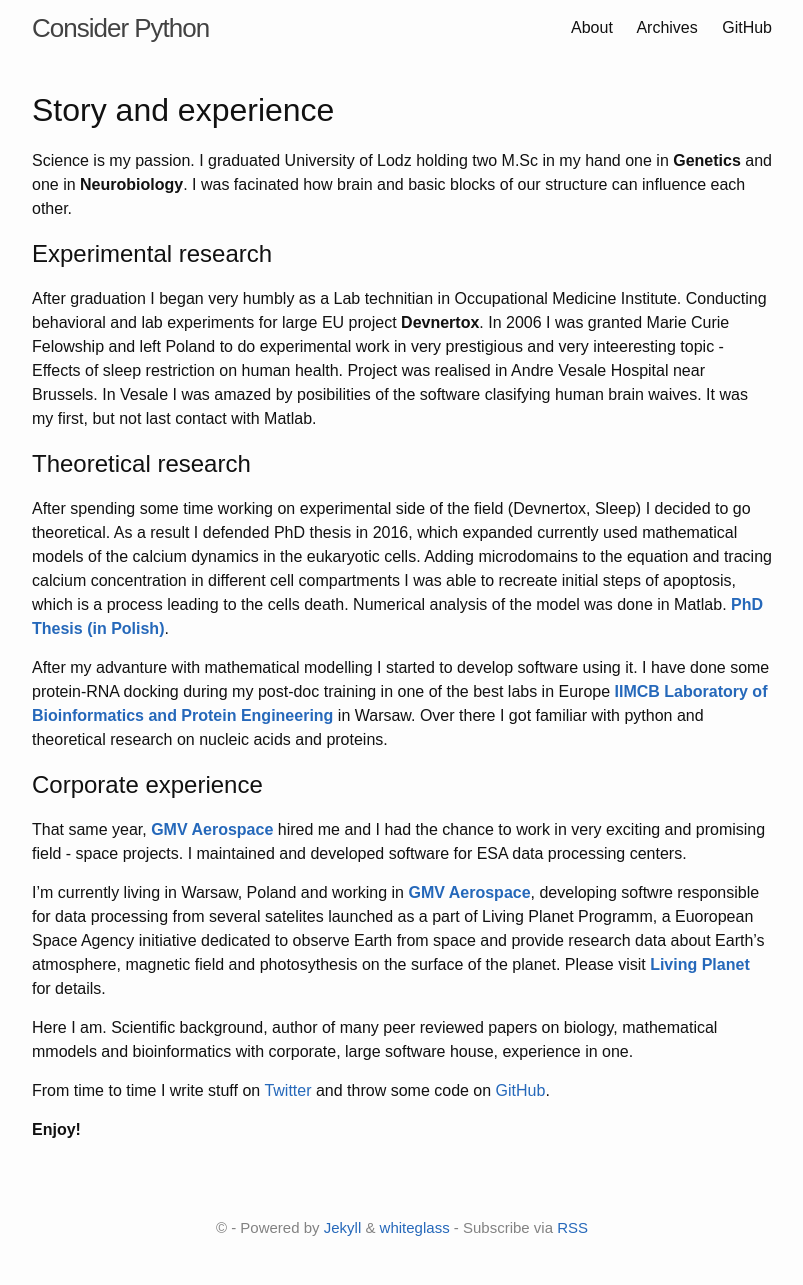
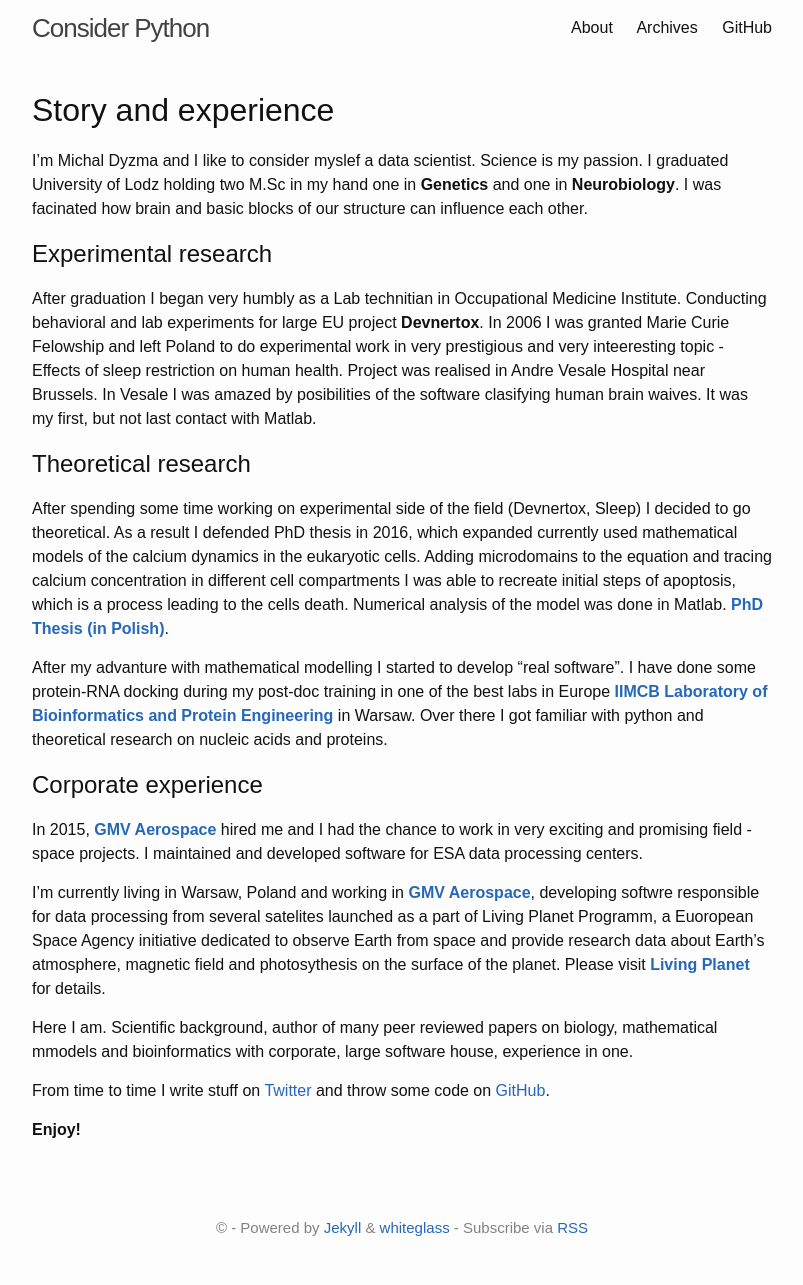
Before and after one commit to mdyzma/mdyzma.github.io, a Jekyll site: the page built from about.md, in a window 1280 px wide. Shown: the whole page, without its empty margins (238-1041 px from the left). Built offline with Jekyll 4.4.1, drawn with Linux system fonts in a browser that asks for light colours.

Commit message:
First post- beginning

```diff
--- a/_data/navigation.yml
+++ b/_data/navigation.yml
@@ -6,4 +6,4 @@ main:
   - title: "Archives"
     url: /archives/
   - title: "GitHub"
-    url: https://github.com/yous/whiteglass
+    url: https://github.com/mdyzma/mdyzma.github.io
--- a/about.md
+++ b/about.md
@@ -1,5 +1,6 @@
 ---
 layout: default
+author: Michal Dyzma
 title:  About
 permalink: /about/
 resume: I'm Michal Dyzma, a data scientist from Poland. I enjoy building beautiful projects for science. Biology is my love, Data Science is my choice, Software Development is my way to combine them together.
@@ -8,7 +9,7 @@ resume: I'm Michal Dyzma, a data scientist from Poland. I enjoy building beautif
 Story and experience
 ====================
 
-Science is my passion. I graduated University of Lodz holding two M.Sc in my hand one in **Genetics** and one in **Neurobiology**. I was facinated how brain and basic blocks of our structure can influence each other.
+I'm Michal Dyzma and I like to consider myslef a data scientist. Science is my passion. I graduated University of Lodz holding two M.Sc in my hand one in **Genetics** and one in **Neurobiology**. I was facinated how brain and basic blocks of our structure can influence each other.
 
 Experimental research
 ---------------------
@@ -18,12 +19,12 @@ Theoretical research
 --------------------
 After spending some time working on experimental side of the field (Devnertox, Sleep) I decided to go theoretical. As a result I defended PhD thesis in 2016, which expanded currently used mathematical models of the calcium dynamics in the eukaryotic cells. Adding microdomains to the equation and tracing calcium concentration in different cell compartments I was able to recreate initial steps of apoptosis, which is a process leading to the cells death. Numerical analysis of the model was done in Matlab. [**PhD Thesis (in Polish)**][phd-thesis].
 
-After my advanture with mathematical modelling I started to develop software using it. I have done some  protein-RNA docking during my post-doc training in one of the best labs in Europe [**IIMCB Laboratory of Bioinformatics and Protein Engineering**][bujnicki-lab] in Warsaw. Over there I got familiar with python and theoretical research on nucleic acids and proteins.
+After my advanture with mathematical modelling I started to develop "real software". I have done some  protein-RNA docking during my post-doc training in one of the best labs in Europe [**IIMCB Laboratory of Bioinformatics and Protein Engineering**][bujnicki-lab] in Warsaw. Over there I got familiar with python and theoretical research on nucleic acids and proteins.
 
 Corporate experience
 --------------------
 
-That same year, [**GMV Aerospace**][gmv] hired me and I had the chance to work in very exciting and promising field - space projects. I maintained and developed software for ESA data processing centers.
+In 2015, [**GMV Aerospace**][gmv] hired me and I had the chance to work in very exciting and promising field - space projects. I maintained and developed software for ESA data processing centers.
 
 I'm currently living in Warsaw, Poland and working in [**GMV Aerospace**][gmv], developing softwre responsible for data processing from several satelites launched as a part of Living Planet Programm, a Euoropean Space Agency initiative dedicated to observe Earth from space and provide research data about Earth's atmosphere, magnetic field and photosythesis on the surface of the planet. Please visit [**Living Planet**][living-planet] for details.
 
```
Also changed, not shown: _drafts/dataframes-are-awsome.md (added, +18 -0 lines), _posts/2017-04-14-python-r-julia-in-one-notebook.md (added, +41 -0 lines), _posts/2017-04-15-welcome-to-jekyll.markdown (deleted, +0 -25 lines).
